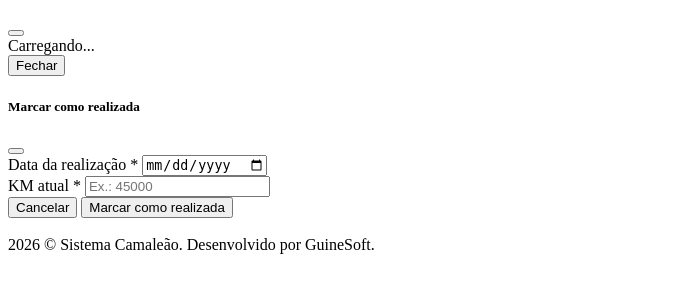
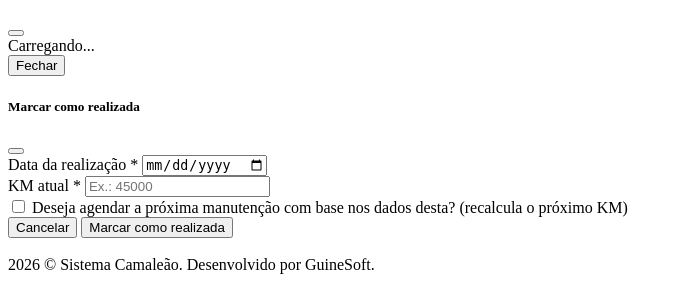
Before and after one commit to joaolenosi/sistema-locacoes, a CodeIgniter 4 app: template app/Views/admin/manutencao-inteligente/index.php in a window 1280 px wide. Shown: the part 1385-1667 px from the top of the page, without its empty margins (0-682 px from the left). Before the commit the page ends 1639 px from the top, so only its background shows below. Run offline with PHP 8.4 and a stand-in for CodeIgniter, Linux system fonts and the light colour scheme; the template is opened without the code that fills it, so the values that code supplies are empty; some libraries are stand-ins or nearby versions.

Commit message:
Update maintenance interface and JavaScript functionality for improved user experience
- Modified the maintenance form to always display the option for scheduling the next maintenance, enhancing visibility.
- Updated the JavaScript to ensure the maintenance action buttons are more user-friendly and visually consistent.
- Adjusted the layout and styles for better alignment and spacing in the maintenance actions section.

```diff
--- a/app/Views/admin/manutencao-inteligente/index.php
+++ b/app/Views/admin/manutencao-inteligente/index.php
@@ -350,10 +350,10 @@
                             <label class="form-label" for="completar_km_atual">KM atual <span class="text-danger">*</span></label>
                             <input type="number" class="form-control" id="completar_km_atual" name="km_atual" min="0" placeholder="Ex.: 45000" required>
                         </div>
-                        <div class="col-12" id="completar-wrap-switch" style="display: none;">
+                        <div class="col-12" id="completar-wrap-switch">
                             <div class="form-check form-switch">
                                 <input class="form-check-input" type="checkbox" id="completar_atualizar_proxima" name="atualizar_proxima" value="1">
-                                <label class="form-check-label" for="completar_atualizar_proxima">Atualizar próxima manutenção preventiva (recalcular KM)</label>
+                                <label class="form-check-label" for="completar_atualizar_proxima">Deseja agendar a próxima manutenção com base nos dados desta? (recalcula o próximo KM)</label>
                             </div>
                         </div>
                     </div>
```
Also changed, not shown: public/assets/admin/js/pages/manutencao-inteligente.js.
